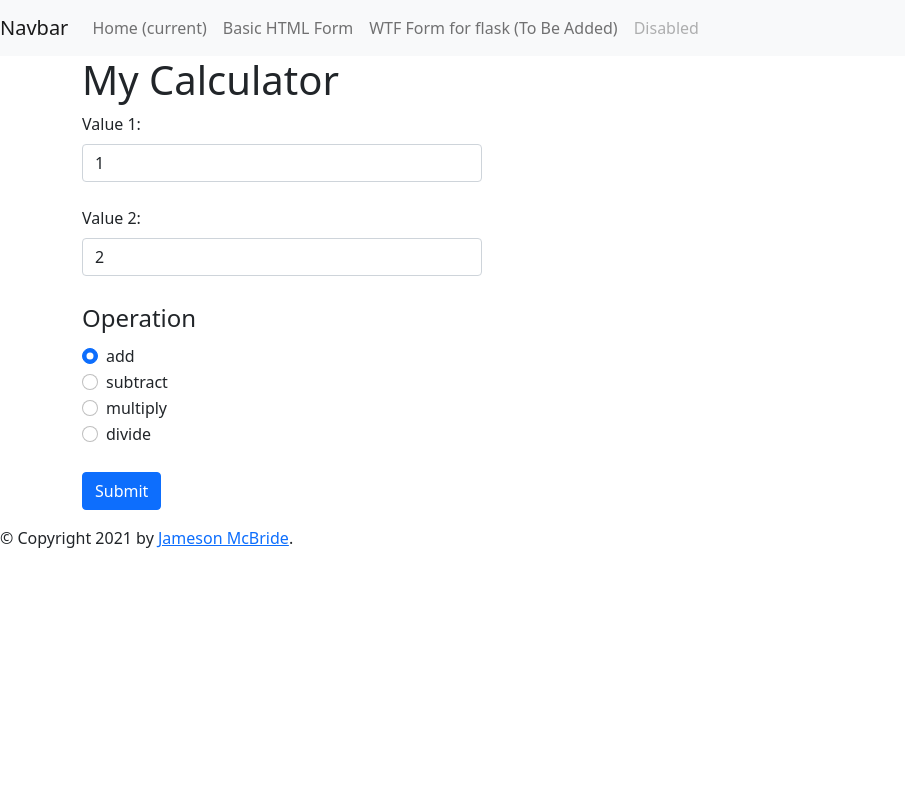
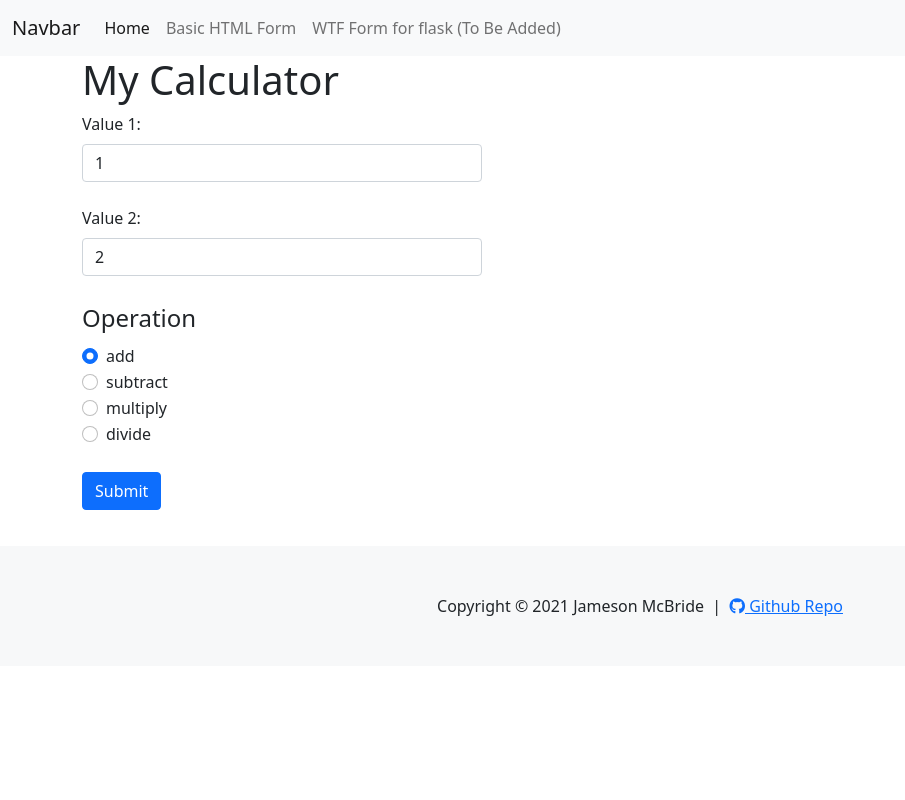
Before and after one commit to jameson-m/njit-is601-calc1, a Flask app: template app/templates/calculator.html in a window 1280 px wide. Shown: the whole page, without its empty margins (0-905 px from the left). Run offline with Flask 2, Linux system fonts and the light colour scheme; the template is opened without the code that fills it, so the values that code supplies are empty; parts of the project's set-up code (start-up, migrations or seed data) failed here and were passed over; some libraries are stand-ins or nearby versions.

Commit message:
Task: improve basic styling

```diff
--- a/app/static/css/style.css
+++ b/app/static/css/style.css
@@ -0,0 +1,14 @@
+body {
+  display: flex;
+  flex-direction: column;
+  justify-content: space-between;
+}
+
+.my-footer {
+  display: flex;
+  flex-direction: row;
+  justify-content: center;
+  align-items: center;
+  background: rgb(247,248,249);
+  margin-top: 20px;
+}
--- a/app/templates/base.html
+++ b/app/templates/base.html
@@ -6,21 +6,22 @@
     <meta name="viewport" content="width=device-width, initial-scale=1">
     {% block head %}
     <link rel="stylesheet" href="{{ url_for('static', filename='css/style.css') }}" />
-    <title>{% block title %}{% endblock %} - My Webpage</title>
+    <title>Calculator</title>
     {% endblock %}
     <!-- Bootstrap CSS -->
     <link href="https://cdn.jsdelivr.net/npm/bootstrap@5.1.3/dist/css/bootstrap.min.css" rel="stylesheet" integrity="sha384-1BmE4kWBq78iYhFldvKuhfTAU6auU8tT94WrHftjDbrCEXSU1oBoqyl2QvZ6jIW3" crossorigin="anonymous">
-
-    <title>Hello, world!</title>
+    <script src="https://kit.fontawesome.com/e9fc31cf74.js" crossorigin="anonymous"></script>
   </head>
   <body>
-    {% include "navbar.html" %}
+    <div>
+      {% include "navbar.html" %}
 
-    <div id="content" class="container">{% block content %}{% endblock %}</div>
+      <div id="content" class="container">{% block content %}{% endblock %}</div>
+    </div>
+
+    {% include "footer.html" %}
 
     <!-- Option 1: Bootstrap Bundle with Popper -->
     <script src="https://cdn.jsdelivr.net/npm/bootstrap@5.1.3/dist/js/bootstrap.bundle.min.js" integrity="sha384-ka7Sk0Gln4gmtz2MlQnikT1wXgYsOg+OMhuP+IlRH9sENBO0LRn5q+8nbTov4+1p" crossorigin="anonymous"></script>
-
-    {% include "footer.html" %}
   </body>
 </html>
--- a/app/templates/footer.html
+++ b/app/templates/footer.html
@@ -1,7 +1,7 @@
 {% block footer %}
 
-<footer id="footer">
-    &copy; Copyright 2021 by <a href="#">Jameson McBride</a>.
+<footer id="footer" class="p-5 my-footer">
+    <div>Copyright © 2021 Jameson McBride&nbsp;&nbsp;|&nbsp;&nbsp;<a href="https://github.com/jameson-m/njit-is601-calc1/tree/flash_messages_and_validation"><i class="fab fa-github"></i>&nbsp;Github Repo</a></div>
 </footer>
 
 {% endblock %}
--- a/app/templates/navbar.html
+++ b/app/templates/navbar.html
@@ -1,14 +1,15 @@
 {% block navbar %}
 
 <nav class="navbar navbar-expand-lg navbar-light bg-light">
+    <div class="container-fluid">
       <a class="navbar-brand" href="#">Navbar</a>
       <button class="navbar-toggler" type="button" data-toggle="collapse" data-target="#navbarNav" aria-controls="navbarNav" aria-expanded="false" aria-label="Toggle navigation">
         <span class="navbar-toggler-icon"></span>
       </button>
-  <div class="collapse navbar-collapse" id="navbarNav">
-    <ul class="navbar-nav">
-      <li class="nav-item active">
-        <a class="nav-link" href="/">Home <span class="sr-only">(current)</span></a>
+      <div class="collapse navbar-collapse" id="navbarSupportedContent">
+        <ul class="navbar-nav me-auto mb-2 mb-lg-0">
+          <li class="nav-item">
+            <a class="nav-link active" aria-current="page" href="/">Home</a>
           </li>
           <li class="nav-item">
             <a class="nav-link" href="/calculator">Basic HTML Form</a>
@@ -16,10 +17,8 @@
           <li class="nav-item">
             <a class="nav-link" href="#">WTF Form for flask (To Be Added)</a>
           </li>
-      <li class="nav-item">
-        <a class="nav-link disabled" href="#">Disabled</a>
-      </li>
         </ul>
+      </div>
     </div>
 </nav>
 
```
Also changed, not shown: results/calculation_results.csv. Lines whose indentation alone changed are shown as unchanged.
